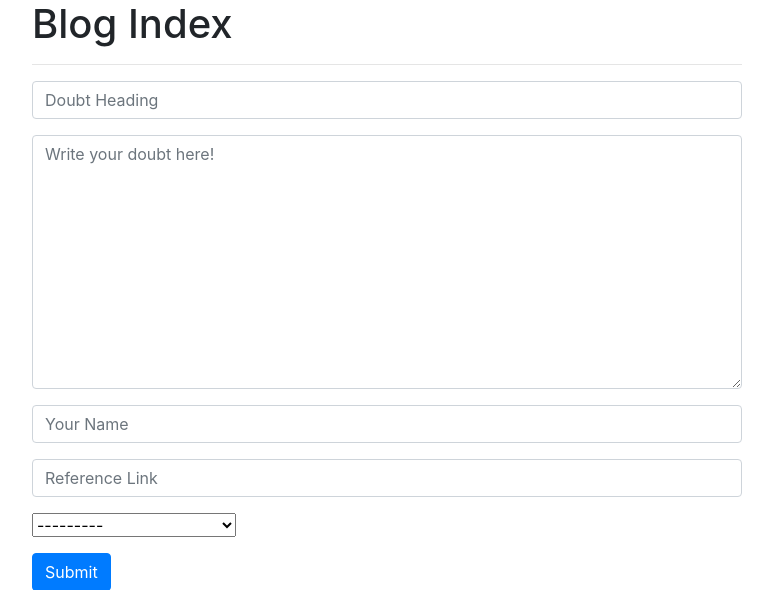
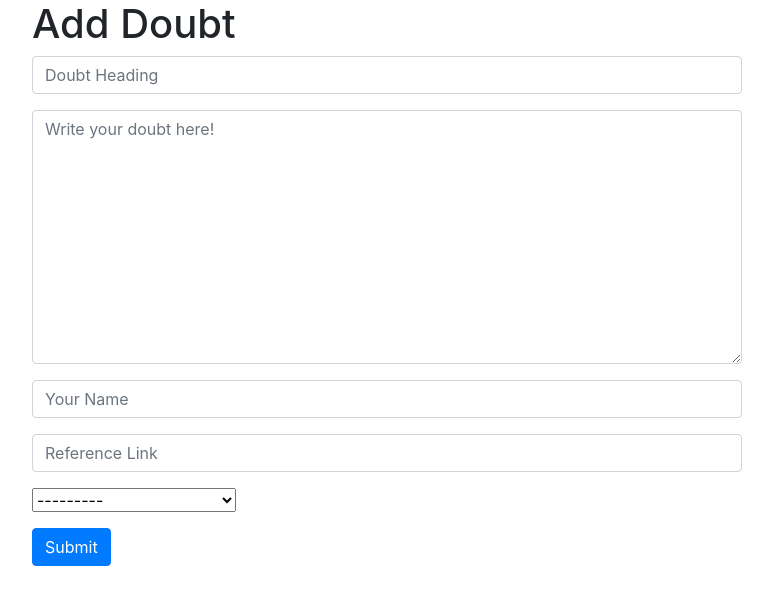
Before and after one commit to SriAish/WebApp_DoubtForum, a Django app: page /add_doubt/ in a window 1280 px wide. Shown: the part 56-646 px from the top of the page, without its empty margins (253-1026 px from the left). Run offline with Django 3.2, Linux system fonts and the light colour scheme; data comes from the database, SQL or seed files in the repository; some libraries are stand-ins or nearby versions.

Commit message:
Doubt creation basic front end added

```diff
--- a/DoubtForum/models.py
+++ b/DoubtForum/models.py
@@ -8,8 +8,8 @@ class Tag(models.Model):
         return str(self.name)
 
 class Doubt(models.Model):
-    author = models.CharField(max_length=60)
-    title = models.CharField(max_length=10, unique=True)
+    author = models.CharField(max_length=20)
+    title = models.CharField(max_length=60)
     body = models.TextField()
     link = models.CharField(max_length=50 ,null =True)
     created_on = models.DateTimeField(auto_now_add=True)
--- a/DoubtForum/views.py
+++ b/DoubtForum/views.py
@@ -1,12 +1,22 @@
 from django.shortcuts import render,redirect
 from .models import *
 from .forms import *
+from django.contrib import messages
 # Create your views here.
 
 def home(request):
     doubts = Doubt.objects.all().order_by('-created_on')
+
+    context = {
+        "doubts": doubts,
+    }
+
+    return render(request, "home.html", context)
+
+def add_doubt(request):
+    form = DoubtForm()
     tags = Tag.objects.all()
-    form = DoubtForm()
+
     if request.method == 'POST':
         form = DoubtForm(request.POST)
         if form.is_valid():
@@ -17,12 +27,16 @@ def home(request):
                 title=form.cleaned_data["title"],
             )
             doubt.tags.set([form.cleaned_data["tag"]])
-    context = {
-        "doubts": doubts,
-        "tags": tags,
-        "form": form
+            doubt.save()
+            return redirect('/')
+
+    context ={
+        "form": form,
+        "tags": tags
     }
-    return render(request, "home.html", context)
+
+    return render(request,'addDoubt.html',context)
+
 
 def blog_category(request, tag):
     form = DoubtForm()
--- a/WebApp_DoubtForum/urls.py
+++ b/WebApp_DoubtForum/urls.py
@@ -20,6 +20,7 @@ from DoubtForum.views import *
 urlpatterns = [
     path('admin/', admin.site.urls),
     path('',home,name='home'),
+    path('add_doubt/',add_doubt,name='add_doubt'),
     path('<int:pk>/',blog_detail,name='blog_detail'),
     path('<tag>/',blog_category,name='blog_category'),
 ]
--- /dev/null
+++ b/templates/addDoubt.html
@@ -0,0 +1,25 @@
+{% extends "base.html" %}
+{% block page_content %}
+<div class="col-md-8 offset-md-2">
+    <h1>Add Doubt</h1>
+    <form action="{% url 'add_doubt' %}" method="POST">
+        {% csrf_token %}
+        <div class="form-group">
+            {{ form.title }}
+        </div>
+        <div class="form-group">
+            {{ form.body }}
+        </div>
+        <div class="form-group">
+            {{ form.author }}
+        </div>
+        <div class="form-group">
+            {{ form.link }}
+        </div>
+        <div class="form-group">
+            {{ form.tag }}
+        </div>
+        <button type="submit" class="btn btn-primary">Submit</button>
+    </form>
+</div>
+{% endblock %}
--- a/templates/home.html
+++ b/templates/home.html
@@ -3,27 +3,12 @@
 <div class="col-md-8 offset-md-2">
     <h1>Blog Index</h1>
     <hr>
-    <form action="/" method="post">
+    <form method="POST" action="{% url 'add_doubt' %}">
         {% csrf_token %}
-        <div class="form-group">
-            {{ form.title }}
-        </div>
-        <div class="form-group">
-            {{ form.body }}
-        </div>
-        <div class="form-group">
-            {{ form.author }}
-        </div>
-        <div class="form-group">
-            {{ form.link }}
-        </div>
-        <div class="form-group">
-            {{ form.tag }}
-        </div>
-        <button type="submit" class="btn btn-primary">Submit</button>
+    <button class="btn btn-success" style="width:fit-content; padding: 4px; margin:10px;">Post a Doubt</button>
     </form>
     {% for doubt in doubts %}
-    <h2><a href="{% url 'blog_detail' doubt.pk%}">{{ post.title }}</a></h2>
+    <h2><a href="{% url 'blog_detail' doubt.pk%}">{{ doubt.title }}</a></h2>
     <small>
         {{ doubt.created_on.date }} |&nbsp;
         Categories:&nbsp;
```
